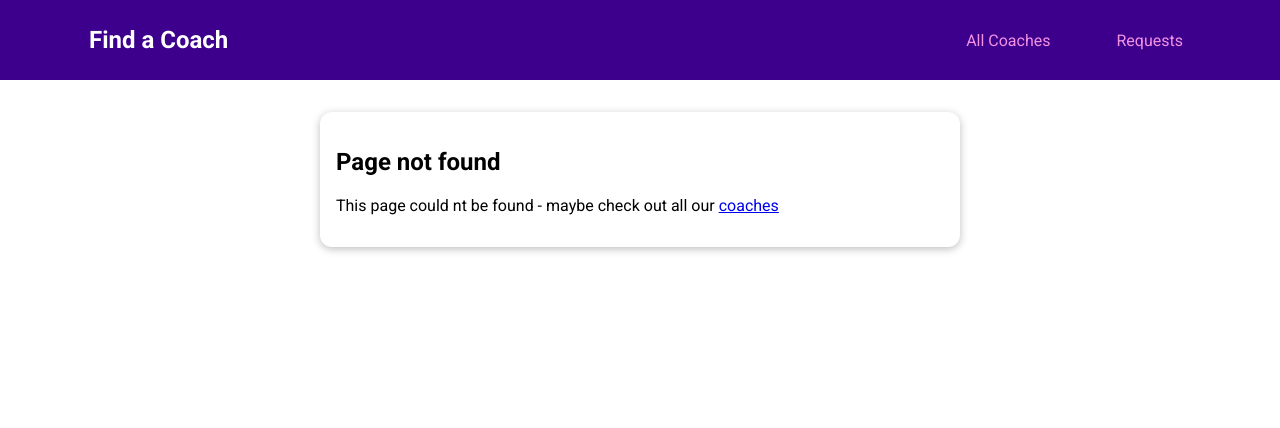
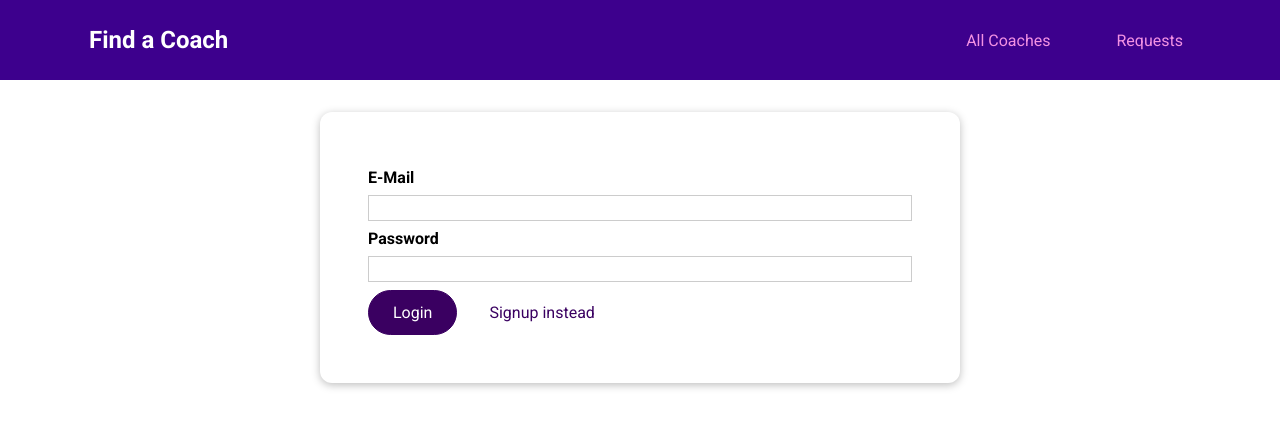
Before and after one commit to skin93/find-a-coach, a Vue app: page /auth in a window 1280 px wide. Before the commit this address had no page. Shown: the top 428 px of the page. Built offline with nearby package versions, Linux system fonts and the light colour scheme.

Commit message:
Add Login & Signup pages

```diff
--- /dev/null
+++ b/src/pages/auth/UserAuth.vue
@@ -0,0 +1,105 @@
+<template>
+  <base-card>
+    <form @submit.prevent="submitForm">
+      <div class="form-control">
+        <label for="email">E-Mail</label>
+        <input type="email" id="email" v-model="email" />
+      </div>
+      <div class="form-control">
+        <label for="password">Password</label>
+        <input type="passsword" id="password" v-model="password" />
+      </div>
+      <p v-if="!formIsValid">
+        Please enter a valid email and password (must be at least 6 characters
+        long).
+      </p>
+      <base-button>{{ submitButtonCaption }}</base-button>
+      <base-button type="button" mode="flat" @click="switchAuthMode">{{
+        switchModeButtonCaption
+      }}</base-button>
+    </form>
+  </base-card>
+</template>
+
+<script>
+export default {
+  data() {
+    return {
+      email: "",
+      password: "",
+      formIsValid: true,
+      mode: "login",
+    };
+  },
+  computed: {
+    submitButtonCaption() {
+      if (this.mode === "login") {
+        return "Login";
+      } else {
+        return "Signup";
+      }
+    },
+    switchModeButtonCaption() {
+      if (this.mode === "login") {
+        return "Signup instead";
+      } else {
+        return "Login instead";
+      }
+    },
+  },
+  methods: {
+    submitForm() {
+      this.formIsValid = true;
+      if (
+        this.email === "" ||
+        !this.email.includes("@") ||
+        this.password.length < 6
+      ) {
+        this.formIsValid = false;
+        return;
+      }
+      // send http request
+    },
+    switchAuthMode() {
+      if (this.mode === "login") {
+        this.mode = "signup";
+      } else {
+        this.mode = "login";
+      }
+    },
+  },
+};
+</script>
+
+<style lang="scss" scoped>
+form {
+  margin: 1rem;
+  padding: 1rem;
+}
+
+.form-control {
+  margin: 0.5rem 0;
+}
+
+label {
+  font-weight: bold;
+  margin-bottom: 0.5rem;
+  display: block;
+}
+
+input,
+textarea {
+  display: flex;
+  width: 100%;
+  font: inherit;
+  border: 1px solid #ccc;
+  padding: 0.15rem;
+}
+
+input:focus,
+textarea:focus {
+  border-color: #3d008d;
+  background-color: #faf6ff;
+  outline: none;
+}
+</style>
--- a/src/pages/requests/ContactCoach.vue
+++ b/src/pages/requests/ContactCoach.vue
@@ -51,7 +51,7 @@
 </script>
 
 <style lang="scss" scoped>
-.form {
+form {
   margin: 1rem;
   border: 1px solid #ccc;
   border-radius: 12px;
--- a/src/router/index.js
+++ b/src/router/index.js
@@ -5,6 +5,7 @@
 import CoachRegistration from "../pages/coaches/CoachRegistration.vue";
 import ContactCoach from "../pages/requests/ContactCoach.vue";
 import RequestsReceived from "../pages/requests/RequestsReceived.vue";
+import UserAuth from "../pages/auth/UserAuth.vue";
 import NotFound from "../pages/NotFound.vue";
 
 const routes = [
@@ -23,6 +24,7 @@
   },
   {path: "/register", component: CoachRegistration},
   {path: "/requests", component: RequestsReceived},
+  {path: "/auth", component: UserAuth},
   {path: "/:notFound(.*)", component: NotFound},
 ];
 
```
